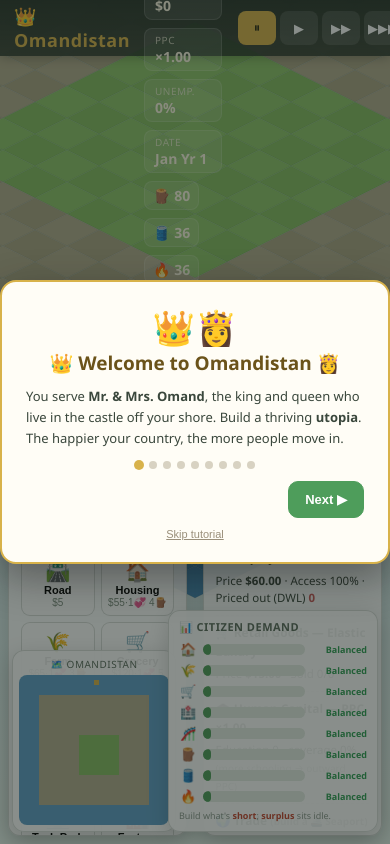
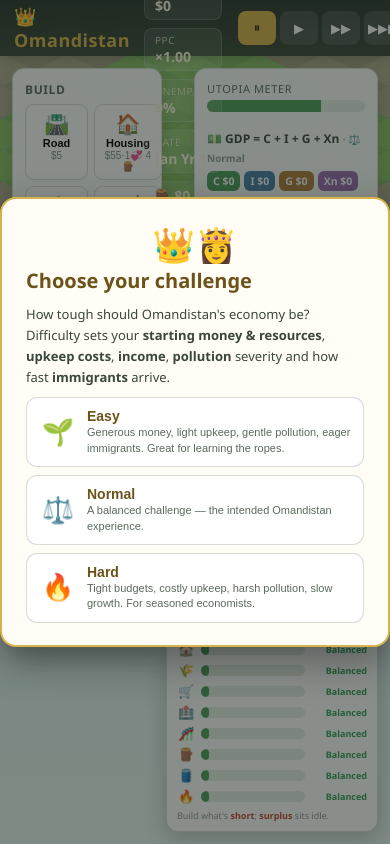
Before and after one commit to myofamilyhealth/Omandistan-Game, a plain HTML site: page index.html in a window 390 px wide. Drawn offline with Linux system fonts and the light colour scheme.

Commit message:
Add difficulty levels (Easy/Normal/Hard) and fix bottom-panel layout
- Difficulty chooser shown at game start; sets starting money/resources, an
  income multiplier, upkeep multiplier, pollution severity and immigration
  speed (economic difficulty). Threaded through economy.tick via state.diff
- Fix layout bug: the <=820px media query moved the side panels to the bottom,
  covering the demand bars and overlapping the map/utopia meter. Panels now
  stay on the sides (just narrower) at small widths; demand bars + minimap get
  their own corners with high z-index; panels made opaque
- Export VAULT from config (was missing) so the money vault actually renders
- Show difficulty badge in the stats panel
- Verified: difficulty scales treasury/upkeep/pollution; vault + smog render

```diff
--- a/css/style.css
+++ b/css/style.css
@@ -6,7 +6,7 @@
   --gold: #d8b24a;
   --green: #4e9d5b;
   --ink: #243027;
-  --panel: rgba(255, 255, 255, 0.92);
+  --panel: rgba(255, 255, 255, 0.97);
   --panel-edge: rgba(40, 60, 45, 0.18);
 }
 html, body { height: 100%; overflow: hidden; }
@@ -141,11 +141,18 @@ aside h3:first-child { margin-top: 0; }
 .btn.primary { background: var(--green); color: #fff; border-color: var(--green); }
 .btn:hover { filter: brightness(1.05); }
 
-/* responsive: collapse side panels on small screens */
-@media (max-width: 820px) {
-  #leftpanel, #rightpanel { position: fixed; bottom: 8px; top: auto; max-height: 38vh; }
-  #leftpanel { left: 8px; width: 46vw; }
-  #rightpanel { right: 8px; width: 46vw; }
+/* responsive: keep panels on the sides (never cover the bottom bars),
+   just make them narrower on small screens */
+@media (max-width: 1000px) {
+  #leftpanel { width: 172px; }
+  #rightpanel { width: 210px; }
+  #demand { width: 184px; }
+  #minimapbox { transform: scale(0.82); transform-origin: bottom left; }
+}
+@media (max-width: 680px) {
+  #minimapbox { display: none; }
+  #leftpanel { width: 150px; }
+  #rightpanel { width: 184px; }
 }
 
 /* ============================================================================
@@ -221,13 +228,13 @@ aside h3:first-child { margin-top: 0; }
 .ins-demo { width: 100%; margin-top: 6px; padding: 6px; font-size: 12px; color: #b4541f; }
 .ins-max { text-align: center; font-size: 12px; color: var(--green); font-weight: 700; padding: 6px; background: #eaf7ec; border-radius: 8px; }
 
-/* move minimap to bottom-left to make room for demand bars */
-#minimapbox { left: 12px; right: auto; }
+/* minimap docks bottom-left, above everything */
+#minimapbox { left: 12px; right: auto; bottom: 12px; z-index: 18; }
 
-/* citizen demand bars (bottom-right) */
-#demand { position: fixed; right: 12px; bottom: 12px; z-index: 16; width: 210px;
-  background: var(--panel); border: 1px solid var(--panel-edge); border-radius: 12px;
-  padding: 8px 10px; box-shadow: 0 6px 22px rgba(0,0,0,0.18); }
+/* citizen demand bars (bottom-right) — always on top, fully opaque */
+#demand { position: fixed; right: 12px; bottom: 12px; z-index: 18; width: 212px;
+  background: #ffffff; border: 1px solid var(--panel-edge); border-radius: 12px;
+  padding: 8px 10px; box-shadow: 0 6px 22px rgba(0,0,0,0.22); }
 .dmtitle { font-size: 11px; font-weight: 700; text-transform: uppercase; letter-spacing: 0.5px; color: #5a6b5c; margin-bottom: 6px; }
 .dmrow { display: flex; align-items: center; gap: 6px; margin: 3px 0; }
 .dmico { width: 18px; text-align: center; font-size: 13px; }
@@ -242,5 +249,18 @@ aside h3:first-child { margin-top: 0; }
 /* tax dialog stance line */
 .taxstance { font-size: 12px; background: #f3efe4; border-radius: 8px; padding: 6px 8px; margin: 8px 0; }
 
-/* keep the right detail panel above the demand bars */
-#rightpanel { max-height: calc(100vh - 68px - 232px); }
+/* keep the right detail panel from reaching the demand bars (it scrolls) */
+#rightpanel { max-height: none; bottom: 232px; height: auto; }
+/* and keep the left tool panel clear of the minimap */
+#leftpanel { max-height: calc(100vh - 84px - 180px); }
+
+/* difficulty selection */
+.diffcard { max-width: 460px; }
+.diffgrid { display: flex; flex-direction: column; gap: 8px; margin-top: 8px; }
+.diffbtn { display: grid; grid-template-columns: 38px 1fr; grid-template-rows: auto auto;
+  gap: 1px 10px; text-align: left; padding: 10px 12px; border-radius: 11px;
+  border: 1px solid var(--panel-edge); background: #fff; cursor: pointer; transition: transform 0.06s, border-color 0.1s; }
+.diffbtn:hover { transform: translateY(-1px); border-color: var(--gold); background: #fff8e6; }
+.diffemoji { grid-row: 1 / 3; font-size: 26px; align-self: center; text-align: center; }
+.diffbtn b { font-size: 14px; color: #6b531a; }
+.diffbtn span { font-size: 11px; color: #5a6b5c; line-height: 1.4; }
--- a/js/config.js
+++ b/js/config.js
@@ -53,6 +53,25 @@ window.CONFIG = (function () {
     oil:  { name: "Oil",  icon: "🛢️", price: 14 },
     gas:  { name: "Gas",  icon: "🔥", price: 12 },
   };
+
+  // ---- Difficulty (chosen at the start; sets economic difficulty) ---------
+  // income  = multiplier on tax + trade money in.   upkeep = cost multiplier.
+  // pollution = how harshly pollution bites.   immigration = arrival speed.
+  const DIFFICULTY = {
+    easy:   { key: "easy",   label: "Easy",   emoji: "🌱",
+      blurb: "Generous money, light upkeep, gentle pollution, eager immigrants. Great for learning the ropes.",
+      treasury: 4200, love: 20, resources: { wood: 120, oil: 60, gas: 60 },
+      income: 1.35, upkeep: 0.70, pollution: 0.6, immigration: 1.3 },
+    normal: { key: "normal", label: "Normal", emoji: "⚖️",
+      blurb: "A balanced challenge — the intended Omandistan experience.",
+      treasury: 2600, love: 16, resources: { wood: 80, oil: 36, gas: 36 },
+      income: 1.0, upkeep: 1.0, pollution: 1.0, immigration: 1.0 },
+    hard:   { key: "hard",   label: "Hard",   emoji: "🔥",
+      blurb: "Tight budgets, costly upkeep, harsh pollution, slow growth. For seasoned economists.",
+      treasury: 1700, love: 12, resources: { wood: 60, oil: 26, gas: 26 },
+      income: 0.78, upkeep: 1.30, pollution: 1.45, immigration: 0.82 },
+  };
+  const DIFF_ORDER = ["easy", "normal", "hard"];
 
   // ---- Economic reference values -----------------------------------------
   const ECON = {
@@ -273,6 +292,6 @@ window.CONFIG = (function () {
           + "<b>Play ▶</b>. Grow your human capital, trade with the world, and build a utopia. Long live Omandistan!" },
   ];
 
-  return { MAP, CASTLE, START, RESOURCES, ECON, TAX, UPGRADE, BUILDINGS, BUILD_ORDER,
-           COUNTRIES, EVENTS, SPEEDS, TUTORIAL };
+  return { MAP, CASTLE, VAULT, START, RESOURCES, DIFFICULTY, DIFF_ORDER, ECON, TAX, UPGRADE,
+           BUILDINGS, BUILD_ORDER, COUNTRIES, EVENTS, SPEEDS, TUTORIAL };
 })();
--- a/js/economy.js
+++ b/js/economy.js
@@ -76,6 +76,7 @@ window.Economy = (function () {
 
   function tick(state) {
     const E = C.ECON;
+    const D = state.diff || { income: 1, upkeep: 1, pollution: 1, immigration: 1 };  // difficulty
     const pop = state.population;
     const t = tallyBuildings(state);
 
@@ -203,8 +204,8 @@ window.Economy = (function () {
     const pollutionGross = t.pollution;
     const pollution = Math.max(0, pollutionGross - t.green * (P.greenPower / 5));
     const pollutionPerCapita = pop <= 0 ? 0 : pollution / pop;
-    const pollutionPenalty = clamp(pollutionPerCapita * 10 * P.happinessScale, 0, P.perCapitaCap);
-    const cleanupCost = pollution * P.cleanupCost;          // costs the treasury to manage
+    const pollutionPenalty = clamp(pollutionPerCapita * 10 * P.happinessScale * D.pollution, 0, P.perCapitaCap);
+    const cleanupCost = pollution * P.cleanupCost * D.pollution;   // costs the treasury to manage
 
     // ======================================================================
     // TAXES — the Omands act as the FED (countercyclical) unless on manual
@@ -251,7 +252,7 @@ window.Economy = (function () {
     // --- IMMIGRATION (only fills real demand; empty homes stay empty) ------
     let popChange = 0;
     if (happiness >= 55 && housingFree > 0) {
-      popChange = Math.min(housingFree, wantToJoin);
+      popChange = Math.min(housingFree, Math.max(1, Math.round(wantToJoin * D.immigration)));
     } else if (happiness < 38 && pop > 0) {
       popChange = -Math.ceil((1 + pop * 0.03) * ((38 - happiness) / 38));
     }
@@ -275,8 +276,9 @@ window.Economy = (function () {
       bar("gas", "🔥", "Gas", t.produce.gas, t.consume.gas),
     ];
 
-    // --- TREASURY (harder: cleanup cost subtracted) ------------------------
-    const netTreasury = taxRevenue + tradeTreasury - t.upkeep - healthSubsidy - cleanupCost;
+    // --- TREASURY (difficulty: income & upkeep multipliers, cleanup) -------
+    const upkeep = t.upkeep * D.upkeep;
+    const netTreasury = (taxRevenue + tradeTreasury) * D.income - upkeep - healthSubsidy - cleanupCost;
 
     // resources net (production − consumption) folded into the delta for game.js
     const resNet = {
@@ -302,7 +304,7 @@ window.Economy = (function () {
       unrest, utility: t.utility, demand,
       priceIndex, inflation, housing, housingFree, housingRatio, housingDemand, wantToJoin,
       happiness, popChange,
-      treasury: { tax: taxRevenue, upkeep: t.upkeep, subsidy: healthSubsidy, cleanup: cleanupCost, trade: tradeTreasury, net: netTreasury },
+      treasury: { tax: taxRevenue * D.income, upkeep: upkeep, subsidy: healthSubsidy, cleanup: cleanupCost, trade: tradeTreasury * D.income, net: netTreasury },
       lovePerTick: t.lovePerTick,
     };
   }
--- a/js/game.js
+++ b/js/game.js
@@ -23,6 +23,7 @@
     tariffs: { elliott: 0, wardmania: 0, cindara: 0, technova: 0 },
     trade: { deals: [] },
     countryPPC: {},
+    diff: C.DIFFICULTY.normal,   // economic difficulty (chosen at start)
     stats: null,
   };
   for (const k in C.COUNTRIES) state.countryPPC[k] = C.COUNTRIES[k].ppc;
@@ -302,7 +303,7 @@
 
     const reg = s.health.regulated, gp = s.gdpParts;
     $("detail").innerHTML = `
-      <div class="dgroup"><h4>💵 GDP = C + I + G + Xn</h4>
+      <div class="dgroup"><h4>💵 GDP = C + I + G + Xn <span class="hint">· ${state.diff.emoji} ${state.diff.label}</span></h4>
         <div class="cigx">
           <span class="cig c">C ${money(gp.C)}</span><span class="cig i">I ${money(gp.I)}</span>
           <span class="cig g">G ${money(gp.G)}</span><span class="cig x">Xn ${money(gp.X)}</span>
@@ -542,6 +543,34 @@
     R.centerOn(cx, cy);
   }
 
+  // ---- Difficulty selection (shown first) ---------------------------------
+  function openDifficulty() {
+    setSpeed(0);
+    const cards = C.DIFF_ORDER.map((k) => {
+      const d = C.DIFFICULTY[k];
+      return `<button class="diffbtn" data-k="${k}"><div class="diffemoji">${d.emoji}</div>
+        <b>${d.label}</b><span>${d.blurb}</span></button>`;
+    }).join("");
+    $("welcome").innerHTML = `<div class="card diffcard">
+      <div class="omand-faces" style="font-size:34px;text-align:center">👑👸</div>
+      <h2>Choose your challenge</h2>
+      <p>How tough should Omandistan's economy be? Difficulty sets your <b>starting money &amp; resources</b>,
+      <b>upkeep costs</b>, <b>income</b>, <b>pollution</b> severity and how fast <b>immigrants</b> arrive.</p>
+      <div class="diffgrid">${cards}</div></div>`;
+    $("welcome").classList.add("show");
+    $("welcome").querySelectorAll(".diffbtn").forEach((b) => b.onclick = () => { applyDifficulty(b.dataset.k); openTutorial(0); });
+  }
+  function applyDifficulty(k) {
+    const d = C.DIFFICULTY[k];
+    state.diff = d;
+    state.treasury = d.treasury;
+    state.loveTokens = d.love;
+    state.resources = { wood: d.resources.wood, oil: d.resources.oil, gas: d.resources.gas };
+    state.stats = null;
+    log(`Difficulty set: ${d.emoji} ${d.label}.`, "info");
+    refreshStats();
+  }
+
   // ---- Tutorial -----------------------------------------------------------
   let tutStep = 0;
   function openTutorial(step) { tutStep = step || 0; setSpeed(0); renderTutorial(); $("welcome").classList.add("show"); }
@@ -615,7 +644,7 @@
     // center camera on the starting district
     const mid = C.MAP.landLo + Math.floor(C.MAP.distSize * 1.5);
     R.centerOn(mid, mid);
-    refreshStats(); requestAnimationFrame(renderLoop); openTutorial(0);
+    refreshStats(); requestAnimationFrame(renderLoop); openDifficulty();
   }
   window.addEventListener("DOMContentLoaded", boot);
 })();
```
Also changed, not shown: 1 other file.
